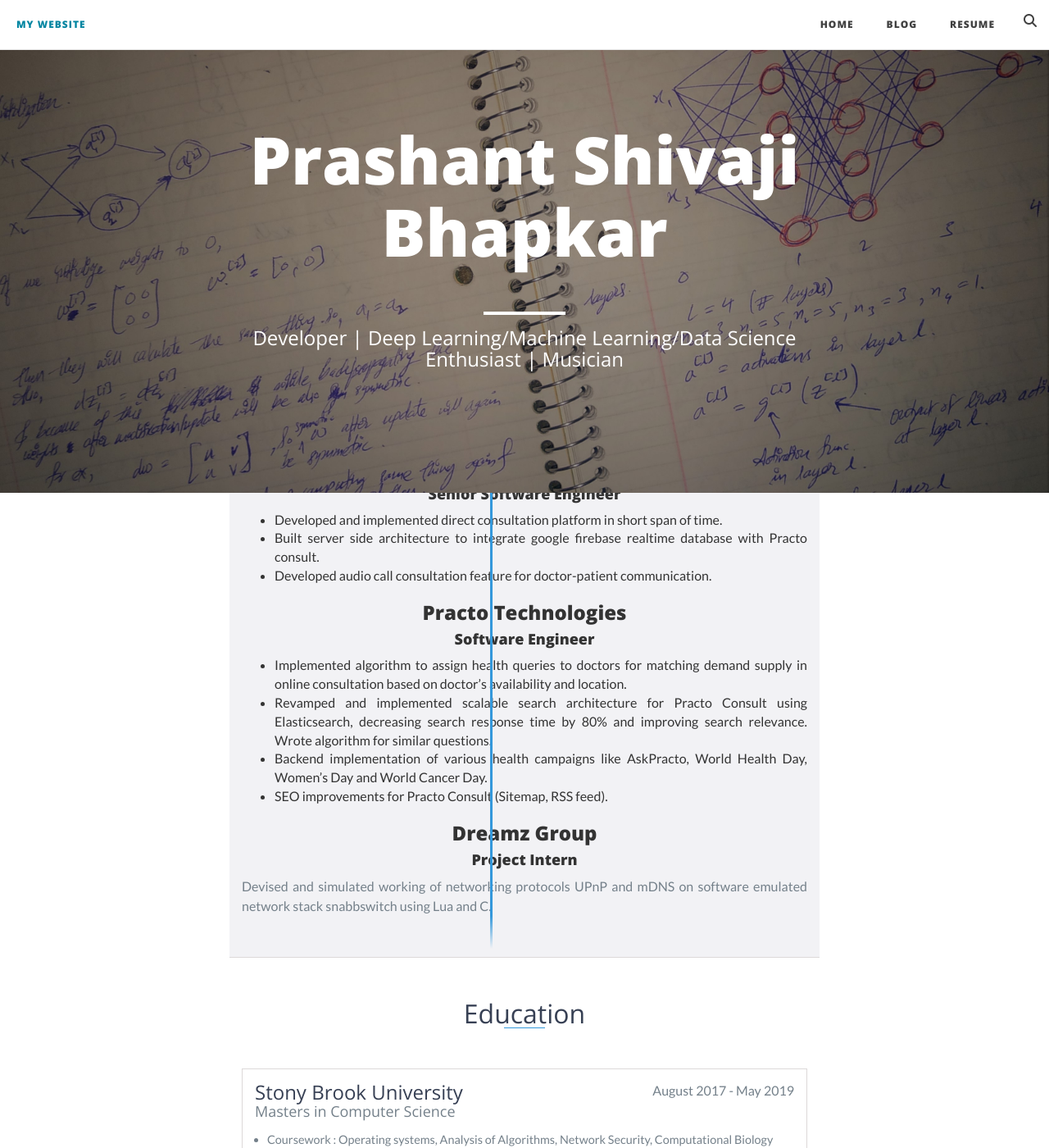
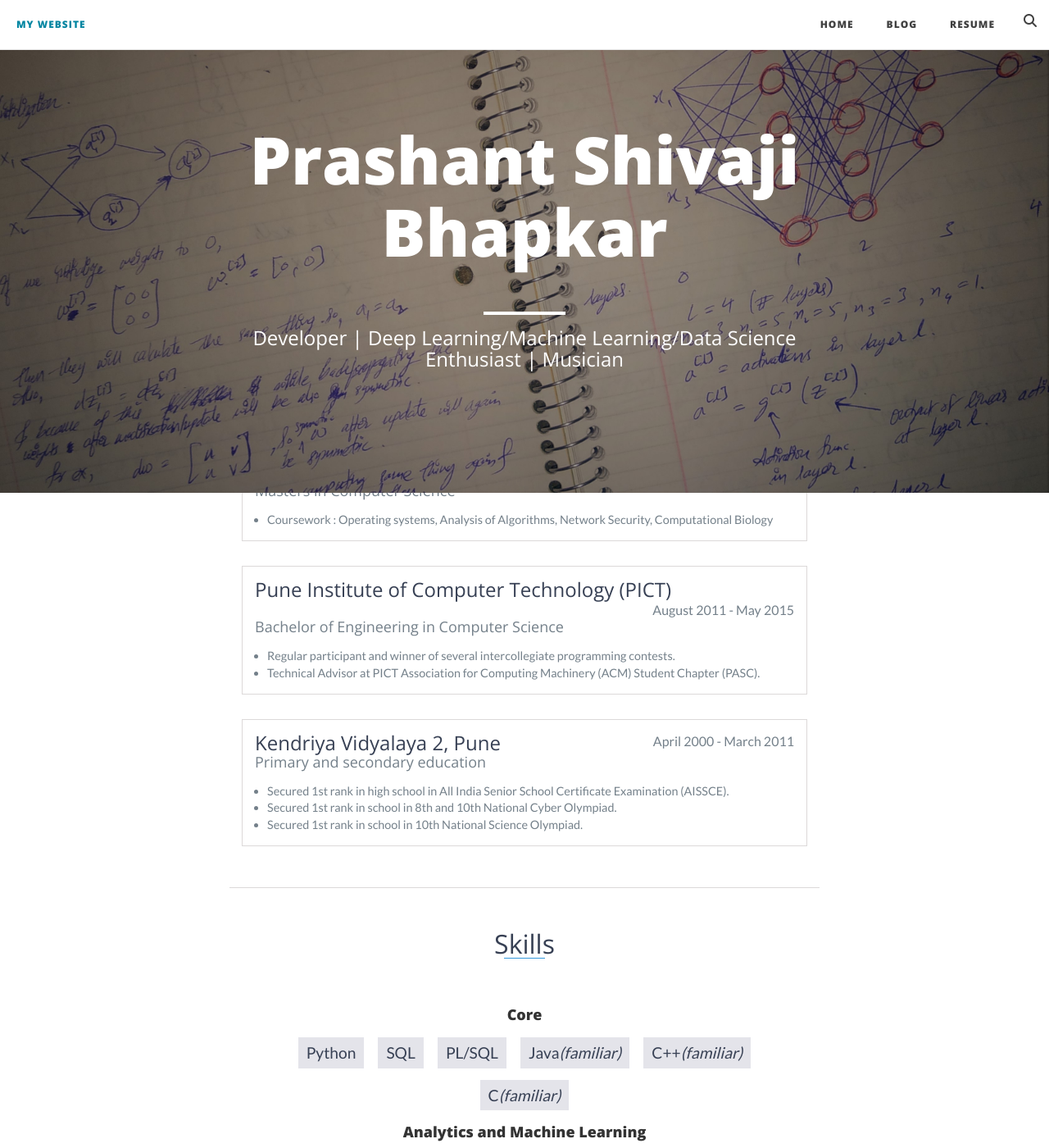
Before and after one commit to PrashantShivajiBhapkar/PrashantShivajiBBhapkar.github.io, a Jekyll site: the page built from index.html, in a window 1280 px wide and 1400 px high. Shown: the whole window at 82% size. Built offline with Jekyll 4.4.1, drawn with Linux system fonts in a browser that asks for light colours; nearby versions of some CDN libraries; library files that are not in the unit come from our copies.

Commit message:
edited home page contentgi

```diff
--- a/index.html
+++ b/index.html
@@ -33,54 +33,7 @@ description: "Developer | Deep Learning/Machine Learning/Data Science Enthusiast
 		</p>
 
 
-    <div id="experience" class="background-alt">
-        <h2 class="heading">Experience</h2>
-        <div id="experience-timeline">
-            <div data-date="April 2016 – June 2017">
-                <h3>Practo Technologies</h3>
-                <h4>Senior Software Engineer</h4>
-                <ul>
-                    <li>
-                        Developed and implemented direct consultation platform in short span of time.
-                    </li>
-                    <li>
-                        Built server side architecture to integrate google firebase realtime database with Practo consult.
-                    </li>
-                    <li>
-                        Developed audio call consultation feature for doctor-patient communication.
-                    </li>
-                </ul>
-            </div>
 
-            <div data-date="July 2015 – March 2016">
-                <h3>Practo Technologies</h3>
-                <h4>Software Engineer</h4>
-                <ul>
-                    <li>
-                        Implemented algorithm to assign health queries to doctors for matching demand supply in online consultation based on doctor’s availability and location.
-                    </li>
-                    <li>
-                        Revamped and implemented scalable search architecture for Practo Consult using Elasticsearch, decreasing search response time by 80% and improving search relevance. Wrote algorithm for similar questions.
-                    </li>
-                    <li>
-                        Backend implementation of various health campaigns like AskPracto, World Health Day, Women’s Day and World Cancer Day.
-                    </li>
-                    <li>
-                        SEO improvements for Practo Consult (Sitemap, RSS feed).
-                    </li>
-                </ul>
-            </div>
-
-            <div data-date="July 2014 - March 2015">
-                <h3>Dreamz Group</h3>
-                <h4>Project Intern</h4>
-                <p>
-                    Devised and simulated working of networking protocols UPnP and mDNS on software emulated network stack snabbswitch using Lua and C.
-                </p>
-            </div>
-        </div>
-    </div>
-    <!-- End #experience -->
 
     <div id="education">
         <h2 class="heading">Education</h2>
```
